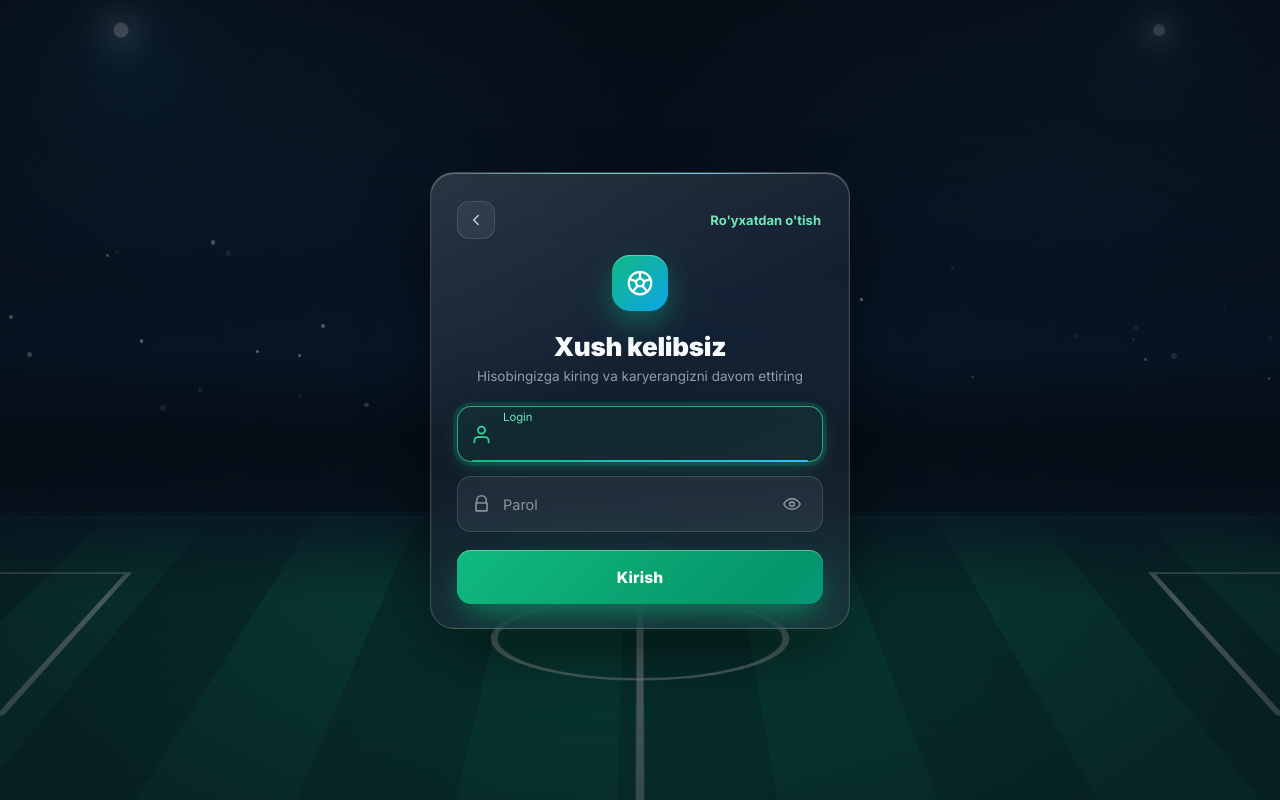
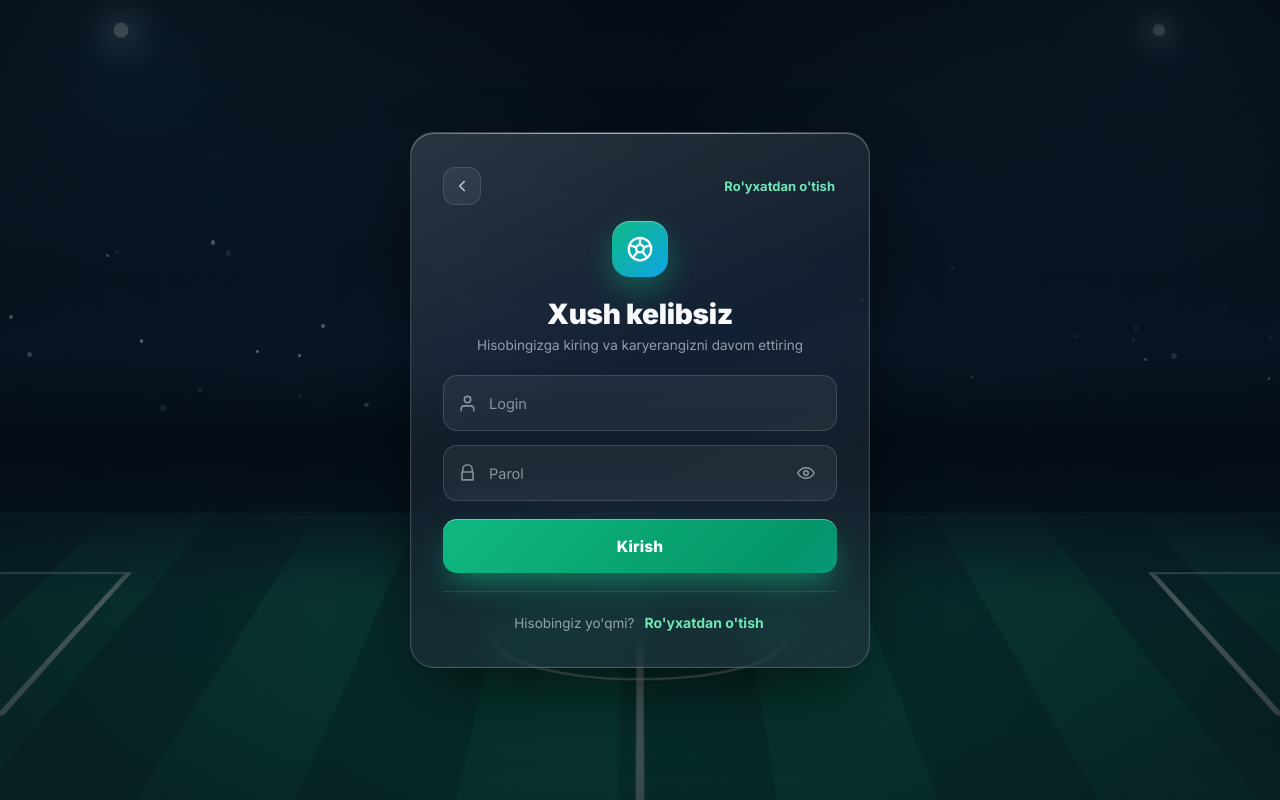
Before and after one commit to Begimqulov017/football-simulator, a React (Create React App) app: page / in a window 1280 px wide. Both pictures are taken after a click on the button "Login". Built offline with nearby package versions, Linux system fonts and the light colour scheme.

Commit message:
version 0.23

```diff
--- a/src/App.jsx
+++ b/src/App.jsx
@@ -28,6 +28,10 @@ export default function App() {
   // Football Career Online while logged out.
   const [postAuthDestination, setPostAuthDestination] = useState('start');
 
+  // The login typed on one auth form is carried over when the person switches
+  // to the other one (Login <-> Register), so they never retype it.
+  const [authDraft, setAuthDraft] = useState('');
+
   // Sessiyani serverdan tekshiramiz (token localStorage'da, LEKIN haqiqiyligini
   // markazlashgan backend tasdiqlaydi — shuning uchun asinxron).
   useEffect(() => {
@@ -44,8 +48,13 @@ export default function App() {
   const handleAuthSuccess = async () => {
     const user = await getCurrentUser();
     setCurrentUser(user);
+    setAuthDraft('');
     setScreen(postAuthDestination);
   };
+
+  const leaveAuth = () => { setAuthDraft(''); setScreen('start'); };
+  const switchToRegister = (u) => { setAuthDraft(typeof u === 'string' ? u : ''); setScreen('register'); };
+  const switchToLogin = (u) => { setAuthDraft(typeof u === 'string' ? u : ''); setScreen('login'); };
 
   const handleLogout = async () => {
     await authLogout();
@@ -66,8 +75,8 @@ export default function App() {
   // The plain Login/Register buttons on the home screen should always land
   // back on the home screen after signing in - never straight into Football
   // Career Online, since that wasn't what was asked for.
-  const handleGoLogin = () => { setPostAuthDestination('start'); setScreen('login'); };
-  const handleGoRegister = () => { setPostAuthDestination('start'); setScreen('register'); };
+  const handleGoLogin = () => { setPostAuthDestination('start'); setAuthDraft(''); setScreen('login'); };
+  const handleGoRegister = () => { setPostAuthDestination('start'); setAuthDraft(''); setScreen('register'); };
 
   if (screen === 'matchsimulator') {
     return <Suspense fallback={<ScreenFallback />}><Home onExitToStart={() => setScreen('start')} /></Suspense>;
@@ -77,8 +86,9 @@ export default function App() {
     return (
       <LoginPage
         onSuccess={handleAuthSuccess}
-        onGoRegister={() => setScreen('register')}
-        onBack={() => setScreen('start')}
+        onGoRegister={switchToRegister}
+        onBack={leaveAuth}
+        initialUsername={authDraft}
       />
     );
   }
@@ -87,8 +97,9 @@ export default function App() {
     return (
       <RegisterPage
         onSuccess={handleAuthSuccess}
-        onGoLogin={() => setScreen('login')}
-        onBack={() => setScreen('start')}
+        onGoLogin={switchToLogin}
+        onBack={leaveAuth}
+        initialUsername={authDraft}
       />
     );
   }
--- a/src/pages/LoginPage.jsx
+++ b/src/pages/LoginPage.jsx
@@ -1,31 +1,87 @@
-import React, { useState } from 'react';
+import React, { useState, useRef, useEffect } from 'react';
 import { loginUser } from '../utils/auth';
 import AuthShell, { SubmitButton, Banner } from './auth/AuthShell';
 import AuthField from './auth/AuthField';
-import { routeServerError } from './auth/authUtils';
+import {
+  validateLoginUsername, validateLoginPassword, routeServerError, isUserNotFound, canAutoFocus,
+} from './auth/authUtils';
 
-// Props are unchanged (App.jsx): onSuccess(username), onGoRegister(), onBack().
-export default function LoginPage({ onSuccess, onGoRegister, onBack }) {
-  const [username, setUsername] = useState('');
+/**
+ * Login form (Phase 1, "Form Features").
+ *
+ * Props (App.jsx):
+ *   onSuccess(username)        - signed in
+ *   onGoRegister(username?)    - go to Register; the typed login is carried over
+ *   onBack()                   - back to the start screen
+ *   initialUsername            - pre-fills the login (e.g. coming back from Register)
+ *
+ * Validation: nothing is shown while the person is still filling in the form.
+ * After the first failed submit, each field re-validates live (on every
+ * keystroke and on blur) and the first invalid field is focused. Server
+ * answers are routed to the field they are about; "login not found" offers
+ * a one-tap jump to Register.
+ */
+export default function LoginPage({ onSuccess, onGoRegister, onBack, initialUsername = '' }) {
+  const [username, setUsername] = useState(initialUsername);
   const [password, setPassword] = useState('');
   const [errors, setErrors] = useState({}); // { username, password, form }
+  const [attempted, setAttempted] = useState(false);
   const [loading, setLoading] = useState(false);
   const [done, setDone] = useState(false);
   const [shake, setShake] = useState(0);
+  const [focusReq, setFocusReq] = useState(null); // { field, n }
 
-  const clear = (key) => setErrors((e) => (e[key] || e.form ? { ...e, [key]: undefined, form: undefined } : e));
+  const userRef = useRef(null);
+  const passRef = useRef(null);
+  const timerRef = useRef(null);
+
+  const busy = loading || done;
+
+  // Focus is requested through state so it runs AFTER the inputs are
+  // re-enabled (they are disabled while the request is in flight).
+  useEffect(() => {
+    if (!focusReq) return;
+    const el = focusReq.field === 'password' ? passRef.current : userRef.current;
+    if (el) { el.focus(); if (focusReq.select) el.select(); }
+  }, [focusReq]);
+
+  useEffect(() => () => clearTimeout(timerRef.current), []);
+
+  const requestFocus = (field, select = false) => setFocusReq({ field, select, n: Date.now() });
+
+  const validators = { username: validateLoginUsername, password: validateLoginPassword };
+
+  // Typing clears any server/form error; once a submit has been attempted the
+  // field also re-validates live so the red state disappears the moment it's fixed.
+  const handleChange = (field, setter) => (value) => {
+    setter(value);
+    setErrors((e) => ({
+      ...e,
+      form: undefined,
+      [field]: attempted ? validators[field](value) || undefined : undefined,
+    }));
+  };
+
+  const handleBlur = (field, value) => () => {
+    if (!attempted) return;
+    setErrors((e) => (e.form ? e : { ...e, [field]: validators[field](value) || undefined }));
+  };
+
+  const goRegister = () => { if (!busy) onGoRegister(username.trim()); };
 
   const handleSubmit = async (e) => {
     e.preventDefault();
-    if (loading || done) return;
+    if (busy) return;
 
     const local = {
-      username: username.trim() ? undefined : 'Loginni kiriting',
-      password: password ? undefined : 'Parolni kiriting',
+      username: validateLoginUsername(username) || undefined,
+      password: validateLoginPassword(password) || undefined,
     };
     if (local.username || local.password) {
+      setAttempted(true);
       setErrors(local);
       setShake((n) => n + 1);
+      requestFocus(local.username ? 'username' : 'password');
       return;
     }
 
@@ -35,48 +91,74 @@ export default function LoginPage({ onSuccess, onGoRegister, onBack }) {
     setLoading(false);
 
     if (!res.ok) {
-      setErrors(routeServerError(res));
+      const next = routeServerError(res);
+      setAttempted(true);
+      setErrors(next);
       setShake((n) => n + 1);
+      if (next.password) requestFocus('password', true);
+      else if (next.username) requestFocus('username', true);
       return;
     }
     // Brief success state so the transition doesn't feel abrupt.
     setDone(true);
-    setTimeout(() => onSuccess(res.username), 550);
+    timerRef.current = setTimeout(() => onSuccess(res.username), 550);
   };
+
+  const prefilled = !!initialUsername;
 
   return (
     <AuthShell
       title="Xush kelibsiz"
       subtitle="Hisobingizga kiring va karyerangizni davom ettiring"
       switchLabel="Ro'yxatdan o'tish"
-      onSwitch={onGoRegister}
+      onSwitch={goRegister}
       onBack={onBack}
       shake={shake}
+      footerText="Hisobingiz yo'qmi?"
+      footerAction="Ro'yxatdan o'tish"
     >
       <form className="au-form" onSubmit={handleSubmit} noValidate>
         {errors.form && <Banner>{errors.form}</Banner>}
 
         <AuthField
+          ref={userRef}
           id="login-username"
+          name="username"
           label="Login"
           icon="user"
           value={username}
-          onChange={(v) => { setUsername(v); clear('username'); }}
+          onChange={handleChange('username', setUsername)}
+          onBlur={handleBlur('username', username)}
           error={errors.username}
           autoComplete="username"
-          autoFocus
-          disabled={loading || done}
-        />
+          enterKeyHint="next"
+          autoFocus={canAutoFocus() && !prefilled}
+          disabled={busy}
+        >
+          {isUserNotFound(errors.username) && (
+            <div className="au-cta-row">
+              <span>Hisobingiz yo'qmi?</span>
+              <button type="button" className="au-inline-cta" onClick={goRegister}>Ro'yxatdan o'ting</button>
+            </div>
+          )}
+        </AuthField>
+
         <AuthField
+          ref={passRef}
           id="login-password"
+          name="password"
           label="Parol"
           icon="lock"
           type="password"
           value={password}
-          onChange={(v) => { setPassword(v); clear('password'); }}
+          onChange={handleChange('password', setPassword)}
+          onBlur={handleBlur('password', password)}
           error={errors.password}
           autoComplete="current-password"
-          disabled={loading || done}
+          enterKeyHint="go"
+          capsHint
+          autoFocus={canAutoFocus() && prefilled}
+          disabled={busy}
         />
 
         <SubmitButton loading={loading} done={done} loadingText="Tekshirilmoqda..." doneText="Muvaffaqiyatli!">
--- a/src/pages/RegisterPage.jsx
+++ b/src/pages/RegisterPage.jsx
@@ -2,7 +2,7 @@ import React, { useState, useEffect } from 'react';
 import { registerUser, getMeta } from '../utils/auth';
 import AuthShell, { SubmitButton, Banner } from './auth/AuthShell';
 import AuthField from './auth/AuthField';
-import { validateUsername, validatePassword, routeServerError, passwordStrength } from './auth/authUtils';
+import { validateUsername, validatePassword, routeServerError, passwordStrength, canAutoFocus } from './auth/authUtils';
 
 const STRENGTH = [
   { label: '', color: 'rgba(255,255,255,.12)' },
@@ -12,9 +12,11 @@ const STRENGTH = [
   { label: 'Kuchli', color: '#10b981' },
 ];
 
-// Props are unchanged (App.jsx): onSuccess(username), onGoLogin(), onBack().
-export default function RegisterPage({ onSuccess, onGoLogin, onBack }) {
-  const [username, setUsername] = useState('');
+// Props (App.jsx): onSuccess(username), onGoLogin(username?), onBack(), initialUsername.
+// initialUsername carries over what was typed on the Login screen, so switching
+// between the two forms never makes the person retype their login.
+export default function RegisterPage({ onSuccess, onGoLogin, onBack, initialUsername = '' }) {
+  const [username, setUsername] = useState(initialUsername);
   const [password, setPassword] = useState('');
   const [password2, setPassword2] = useState('');
   const [errors, setErrors] = useState({}); // { username, password, password2, form }
@@ -75,9 +77,11 @@ export default function RegisterPage({ onSuccess, onGoLogin, onBack }) {
       title="Hisob yaratish"
       subtitle="Bir necha soniyada ro'yxatdan o'ting va maydonga chiqing"
       switchLabel="Kirish"
-      onSwitch={onGoLogin}
+      onSwitch={() => { if (!busy) onGoLogin(username.trim()); }}
       onBack={onBack}
       shake={shake}
+      footerText="Hisobingiz bormi?"
+      footerAction="Kirish"
     >
       {!open ? (
         <Banner kind="closed">
@@ -96,7 +100,7 @@ export default function RegisterPage({ onSuccess, onGoLogin, onBack }) {
             error={errors.username}
             showValid={!validateUsername(username)}
             autoComplete="username"
-            autoFocus
+            autoFocus={canAutoFocus() && !initialUsername}
             disabled={busy}
           />
 
@@ -109,6 +113,7 @@ export default function RegisterPage({ onSuccess, onGoLogin, onBack }) {
             onChange={(v) => { setPassword(v); clear('password', 'password2'); }}
             error={errors.password}
             autoComplete="new-password"
+            autoFocus={canAutoFocus() && !!initialUsername}
             disabled={busy}
           >
             {password && !errors.password && (
--- a/src/pages/auth/AuthField.jsx
+++ b/src/pages/auth/AuthField.jsx
@@ -1,4 +1,4 @@
-import React, { useState } from 'react';
+import React, { forwardRef, useState } from 'react';
 import Icon from '../../components/Icon';
 
 // Icon.jsx has no "eye-off" glyph, so it lives here to keep that shared file untouched.
@@ -15,17 +15,28 @@ function EyeOff({ size = 18 }) {
  * Visual states: idle / focus / filled / invalid / valid. `error` shows an
  * inline message below the field; `showValid` adds a check once it's filled
  * and error-free.
+ *
+ * Phase 1 additions (all optional, so RegisterPage keeps working unchanged):
+ *  - ref is forwarded to the <input> (focus the first invalid field).
+ *  - `name`, `inputMode`, `enterKeyHint` for password managers / mobile keyboards.
+ *  - `capsHint` (password only): warns while Caps Lock is on.
  */
-export default function AuthField({
-  id, label, icon, type = 'text', value, onChange, error, showValid = false,
+const AuthField = forwardRef(function AuthField({
+  id, name, label, icon, type = 'text', value, onChange, error, showValid = false,
   autoFocus = false, autoComplete, disabled = false, onBlur, children,
-}) {
+  inputMode, enterKeyHint, capsHint = false,
+}, ref) {
   const [focused, setFocused] = useState(false);
   const [reveal, setReveal] = useState(false);
+  const [caps, setCaps] = useState(false);
   const isPassword = type === 'password';
   const filled = value !== '';
   const cls = ['au-field', focused && 'focus', filled && 'filled', error && 'invalid', !error && showValid && filled && 'valid']
     .filter(Boolean).join(' ');
+
+  const trackCaps = (e) => {
+    if (capsHint && e.getModifierState) setCaps(e.getModifierState('CapsLock'));
+  };
 
   return (
     <div className={cls}>
@@ -33,20 +44,27 @@ export default function AuthField({
         <span className="au-ico"><Icon name={icon} size={19} /></span>
         <div className="au-inwrap">
           <input
+            ref={ref}
             id={id}
+            name={name || id}
             className="au-input"
             type={isPassword && reveal ? 'text' : type}
             value={value}
             onChange={(e) => onChange(e.target.value)}
             onFocus={() => setFocused(true)}
-            onBlur={() => { setFocused(false); if (onBlur) onBlur(); }}
+            onBlur={() => { setFocused(false); setCaps(false); if (onBlur) onBlur(); }}
+            onKeyDown={trackCaps}
+            onKeyUp={trackCaps}
             autoFocus={autoFocus}
             autoComplete={autoComplete}
+            inputMode={inputMode}
+            enterKeyHint={enterKeyHint}
             disabled={disabled}
             aria-invalid={!!error}
             aria-describedby={error ? `${id}-err` : undefined}
             spellCheck={false}
             autoCapitalize="none"
+            autoCorrect="off"
           />
           <label className="au-label" htmlFor={id}>{label}</label>
         </div>
@@ -57,6 +75,7 @@ export default function AuthField({
             className="au-eye"
             onClick={() => setReveal((r) => !r)}
             aria-label={reveal ? 'Parolni yashirish' : "Parolni ko'rsatish"}
+            aria-pressed={reveal}
             tabIndex={-1}
           >
             {reveal ? <EyeOff /> : <Icon name="eye" size={18} />}
@@ -69,7 +88,15 @@ export default function AuthField({
           <span>{error}</span>
         </div>
       )}
+      {isPassword && capsHint && caps && focused && !error && (
+        <div className="au-hint" role="status">
+          <Icon name="warning" size={14} />
+          <span>Caps Lock yoqilgan</span>
+        </div>
+      )}
       {children}
     </div>
   );
-}
+});
+
+export default AuthField;
--- a/src/pages/auth/AuthShell.jsx
+++ b/src/pages/auth/AuthShell.jsx
@@ -7,8 +7,12 @@ import './auth.css';
  * Shared frame for Login & Register: stadium backdrop + glass card + header
  * (back button, brand mark, title, switch-link). `shake` replays the shake
  * animation whenever it changes — pass an attempt/error counter.
+ *
+ * Phase 1: the small header link is easy to miss, so a full-width prompt
+ * ("Hisobingiz yo'qmi? Ro'yxatdan o'tish") sits under the form. Pass
+ * `footerText` + `footerAction` to show it; it calls the same `onSwitch`.
  */
-export default function AuthShell({ title, subtitle, switchLabel, onSwitch, onBack, shake = 0, children }) {
+export default function AuthShell({ title, subtitle, switchLabel, onSwitch, onBack, shake = 0, footerText, footerAction, children }) {
   const cardRef = useRef(null);
 
   // Replay the shake without remounting the card (remounting would drop input
@@ -24,7 +28,7 @@ export default function AuthShell({ title, subtitle, switchLabel, onSwitch, onBa
   return (
     <div className="au-root">
       <StadiumBackground />
-      <div ref={cardRef} className="au-card">
+      <div ref={cardRef} className="au-card" role="region" aria-labelledby="au-title">
         <div className="au-head">
           <button type="button" className="au-iconbtn" onClick={onBack} aria-label="Orqaga">
             <Icon name="back" size={18} />
@@ -32,9 +36,15 @@ export default function AuthShell({ title, subtitle, switchLabel, onSwitch, onBa
           <button type="button" className="au-link" onClick={onSwitch}>{switchLabel}</button>
         </div>
         <div className="au-brand"><Icon name="ball" size={30} strokeWidth={1.8} /></div>
-        <h1 className="au-title">{title}</h1>
+        <h1 className="au-title" id="au-title">{title}</h1>
         <p className="au-sub">{subtitle}</p>
         {children}
+        {footerAction && (
+          <div className="au-switch">
+            {footerText && <span>{footerText}</span>}
+            <button type="button" className="au-link strong" onClick={onSwitch}>{footerAction}</button>
+          </div>
+        )}
       </div>
     </div>
   );
--- a/src/pages/auth/auth.css
+++ b/src/pages/auth/auth.css
@@ -175,7 +175,7 @@
 .au-inwrap { position: relative; flex: 1; height: 100%; margin-left: 12px; }
 .au-input {
   appearance: none; -webkit-appearance: none; width: 100%; height: 100%; padding: 18px 0 0;
-  background: transparent; border: 0; outline: 0; color: #fff; font: inherit; font-size: 15px; font-weight: 500;
+  background: transparent; border: 0; outline: 0; color: #fff; font: inherit; font-size: 16px; font-weight: 500;
   user-select: text; -webkit-user-select: text;
 }
 .au-input:-webkit-autofill {
@@ -251,6 +251,30 @@
 .au-root :focus-visible { outline: 2px solid #6ee7b7; outline-offset: 2px; }
 .au-box :focus-visible, .au-input:focus-visible { outline: none; }
 
+/* Caps Lock hint + "login not found -> register" prompt */
+.au-hint {
+  display: flex; align-items: center; gap: 6px; margin: 6px 4px 0; font-size: 12.5px; font-weight: 600; color: #fde68a;
+  animation: au-msg-in .28s cubic-bezier(.22, 1, .36, 1) both;
+}
+.au-hint svg { flex: none; }
+.au-cta-row {
+  display: flex; flex-wrap: wrap; align-items: center; gap: 4px 8px; margin: 4px 4px 0; font-size: 12.5px; color: var(--au-muted);
+  animation: au-msg-in .28s cubic-bezier(.22, 1, .36, 1) both;
+}
+.au-inline-cta {
+  appearance: none; background: none; border: 0; padding: 4px 0; font: inherit; font-weight: 800; color: #6ee7b7; cursor: pointer;
+  text-decoration: underline; text-underline-offset: 3px;
+}
+.au-inline-cta:hover { color: #a7f3d0; }
+
+/* Full-width switch prompt under the form ("Hisobingiz yo'qmi? Ro'yxatdan o'tish") */
+.au-switch {
+  display: flex; flex-wrap: wrap; align-items: center; justify-content: center; gap: 2px 8px;
+  margin-top: 18px; padding-top: 14px; border-top: 1px solid rgba(255, 255, 255, .1);
+  font-size: 13.5px; color: var(--au-muted);
+}
+.au-link.strong { font-size: 14px; padding: 8px 2px; }
+
 /* ---------------- Keyframes ---------------- */
 @keyframes au-card-in { from { opacity: 0; transform: translateY(22px) scale(.97); } to { opacity: 1; transform: none; } }
 @keyframes au-shake { 10%, 90% { transform: translateX(-2px); } 20%, 80% { transform: translateX(4px); } 30%, 50%, 70% { transform: translateX(-7px); } 40%, 60% { transform: translateX(7px); } }
@@ -264,10 +288,49 @@
 @keyframes au-flare-pulse { 0%, 100% { opacity: .8; transform: scale(1); } 50% { opacity: 1; transform: scale(1.25); } }
 @keyframes au-beam-sway { 0%, 100% { transform: rotate(-4deg); opacity: .8; } 50% { transform: rotate(4deg); opacity: 1; } }
 
-@media (max-width: 420px) {
-  .au-root { padding: 20px 12px; align-items: flex-start; padding-top: 6vh; }
+/* ---------------- Responsive ----------------
+   Mobile-first: the base styles above fit a ~360px phone. Everything below
+   only adds to that. min-height uses dvh so mobile browser bars don't
+   push the card off-screen. */
+
+/* Phones (portrait): card sits near the top so the keyboard doesn't hide it,
+   and respects the notch / home-indicator safe areas. */
+@media (max-width: 480px) {
+  .au-root {
+    align-items: flex-start;
+    padding: max(20px, 5vh, env(safe-area-inset-top)) max(12px, env(safe-area-inset-right)) max(20px, env(safe-area-inset-bottom)) max(12px, env(safe-area-inset-left));
+  }
   .au-card { padding: 22px 18px 20px; border-radius: 22px; }
   .au-title { font-size: 23px; }
+  .au-sub { font-size: 13px; margin-bottom: 18px; }
+}
+/* Very narrow phones (<= 360px) */
+@media (max-width: 360px) {
+  .au-card { padding: 20px 14px 18px; }
+  .au-box { height: 54px; padding: 0 12px; }
+  .au-title { font-size: 21px; }
+}
+/* Short landscape phones: drop the decorative logo so the form fits */
+@media (max-height: 560px) and (orientation: landscape) {
+  .au-root { align-items: flex-start; padding-top: max(14px, env(safe-area-inset-top)); }
+  .au-brand { display: none; }
+  .au-head { margin-bottom: 12px; }
+  .au-sub { margin-bottom: 14px; }
+}
+/* Touch screens: comfortable 44px tap targets */
+@media (hover: none) and (pointer: coarse) {
+  .au-iconbtn { width: 44px; height: 44px; }
+  .au-eye { width: 40px; height: 40px; }
+  .au-link { padding: 12px 4px; }
+  .au-link.strong, .au-inline-cta { padding: 12px 4px; }
+}
+/* Tablet and desktop: slightly roomier card */
+@media (min-width: 768px) {
+  .au-card { max-width: 440px; padding: 34px 32px 28px; }
+  .au-title { font-size: 28px; }
+}
+@media (min-width: 1280px) {
+  .au-card { max-width: 460px; }
 }
 @media (prefers-reduced-motion: reduce) {
   .au-root *, .au-root *::before, .au-root *::after { animation-duration: .001ms !important; animation-iteration-count: 1 !important; transition-duration: .001ms !important; }
--- a/src/pages/auth/authUtils.js
+++ b/src/pages/auth/authUtils.js
@@ -15,6 +15,30 @@ export function validatePassword(v) {
   if (!v) return 'Parolni kiriting';
   if (v.length < MIN_PASSWORD) return `Parol kamida ${MIN_PASSWORD} belgidan iborat bo'lishi kerak`;
   return '';
+}
+
+// Login only checks that the fields are filled in: the server stays the source
+// of truth for credentials (and older accounts may predate today's minimums),
+// so a "too short" rule here could lock a real person out.
+export function validateLoginUsername(v) {
+  return v.trim() ? '' : 'Loginni kiriting';
+}
+
+export function validateLoginPassword(v) {
+  return v ? '' : 'Parolni kiriting';
+}
+
+// True when the server's answer means "this login does not exist" - the one
+// failure where offering the Register screen is the natural next step.
+export function isUserNotFound(msg) {
+  return /topilmadi/i.test(msg || '');
+}
+
+// Auto-focusing on touch devices pops the keyboard over the card before the
+// person has even seen the form, so only do it with a fine pointer (mouse).
+export function canAutoFocus() {
+  if (typeof window === 'undefined' || !window.matchMedia) return true;
+  return window.matchMedia('(pointer: fine)').matches;
 }
 
 // The server answers with a single Uzbek sentence. Route it to the field it is
```
